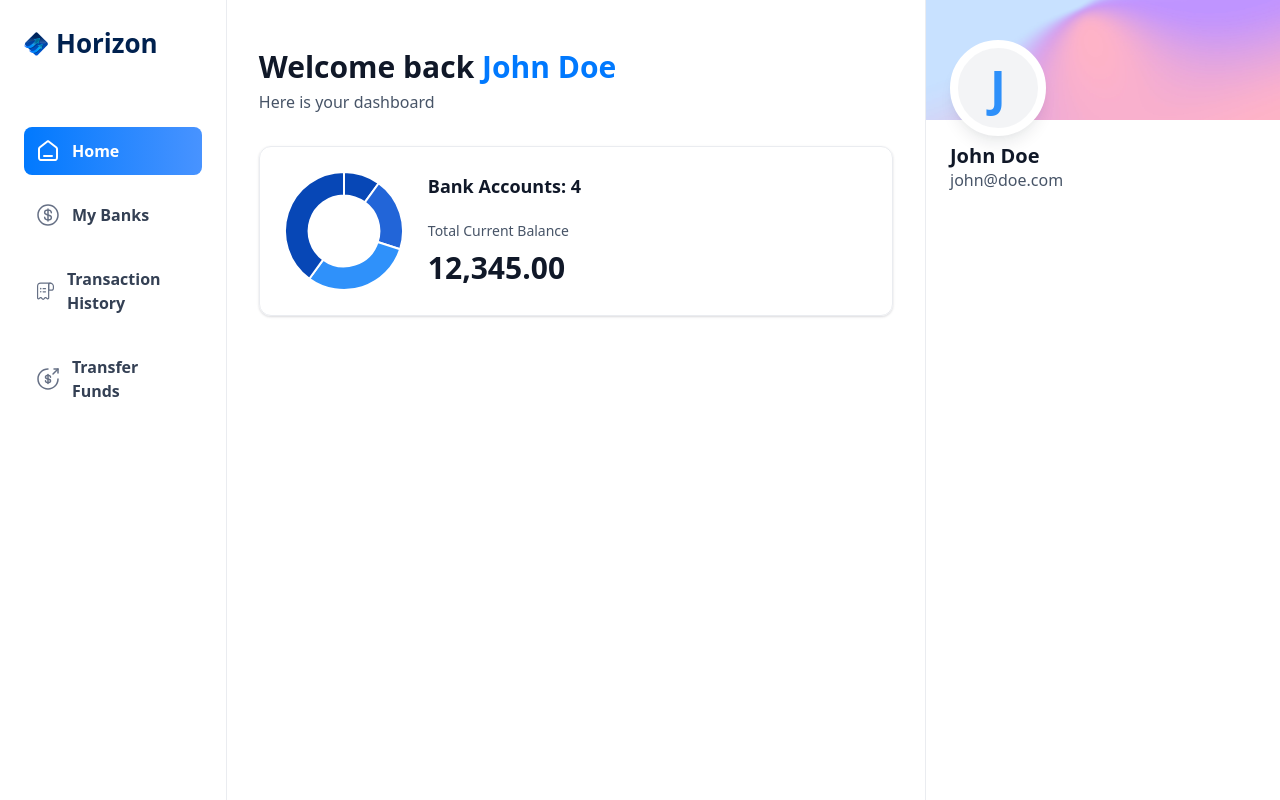
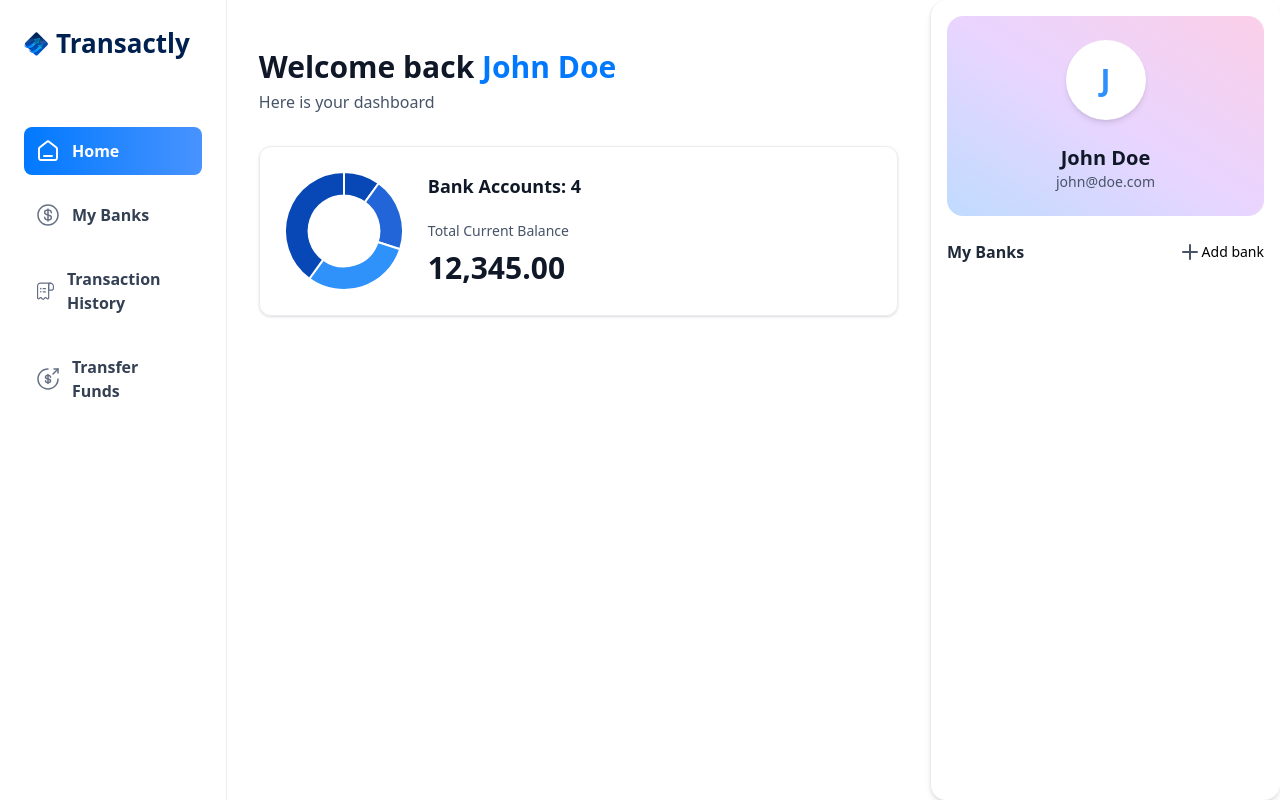
Before and after one commit to FarhanYousafzai0/Transactly, a Next.js app: page / in a window 1280 px wide. Built offline with nearby package versions, Linux system fonts and the light colour scheme.

Commit message:
Adding Banks

```diff
--- a/app/(root)/page.jsx
+++ b/app/(root)/page.jsx
@@ -15,7 +15,7 @@ const Dashboard = () => {
         <TotalBalanceBox accounts={[]} totalBanks={4} totalCurrentBalance={12345}/>
       </div>
     </div>
-    <RightSidebar user={isLoggedIn} totalBanks={4} totalCurrentBalance={12345} />
+    <RightSidebar user={isLoggedIn} banks={[{},{}]} totalCurrentBalance={12345} />
   </div>
 
   </>
--- a/app/globals.css
+++ b/app/globals.css
@@ -171,7 +171,7 @@
   }
 
   .profile-details {
-    @apply absolute top-20 flex flex-col pt-11;
+    @apply  flex flex-col pt-11;
   }
 
   .profile-name {
--- /dev/null
+++ b/components/BankCard.jsx
@@ -0,0 +1,11 @@
+import React from 'react'
+
+const BankCard = ({account, userName, showBalance = true}) => {
+  return (
+    <div>
+
+    </div>
+  )
+}
+
+export default BankCard
--- /dev/null
+++ b/components/Footer.jsx
@@ -0,0 +1,14 @@
+import React from 'react'
+
+const Footer = ({user}) => {
+  return (
+   <footer className='footer'>
+    <div className='footer-name'>
+      <span className='footer-name-icon'>{user.firstName[0]}</span>
+      <span className='footer-name-text'>{user.firstName} {user.lastName}</span>
+    </div>
+   </footer>
+  )
+}
+
+export default Footer
--- a/components/RightSidebar.jsx
+++ b/components/RightSidebar.jsx
@@ -1,23 +1,62 @@
 import React from 'react'
+import Link from 'next/link'
+import Image from 'next/image'
+import BankCard from './BankCard'
 
-const RightSidebar = ({user, totalBanks, totalCurrentBalance}) => {
+const RightSidebar = ({ user, banks, totalCurrentBalance }) => {
   return (
-    <>
-      <aside className='right-sidebar'>
-        <div className='profile-banner'>
-          <div className="profile">
-            <div className="profile-img">
-              <span className="text-5xl font-bold text-blue-500">{user.firstName[0]}</span>
+    <aside className=" no-scrollbar  h-screen max-h-screen flex-col border-l border-gray-200 xl:flex w-[355px] xl:overflow-y-scroll hidden md:flex  max-w-[350px] bg-white rounded-2xl shadow-md p-4">
+
+      {/* Profile Section */}
+      <section className="flex flex-col items-center bg-gradient-to-tr from-blue-200 via-purple-200 to-pink-200 rounded-2xl p-6">
+        <div className="flex items-center justify-center w-20 h-20 bg-white rounded-full shadow-md">
+          <span className="text-3xl font-bold text-blue-500">
+            {user?.firstName?.[0]}
+          </span>
+        </div>
+
+        <div className="mt-6 text-center">
+          <h1 className="text-xl font-semibold text-gray-900">
+            {user?.firstName} {user?.lastName}
+          </h1>
+          <p className="text-sm text-gray-600">{user?.email}</p>
+        </div>
+      </section>
+
+      {/* My Banks Section */}
+      <section className="mt-6">
+        <div className="flex items-center justify-between mb-4">
+          <h2 className="text-base font-semibold text-gray-800">My Banks</h2>
+          <Link href="/banks" className="text-sm  flex items-center hover:text-blue-600 font-medium  hover:underline">
+          <Image  src="/icons/plus.svg" alt='add-bank' width={24} height={24} />
+            Add bank
+          </Link>
+        </div>
+
+        {banks?.length > 0 && (
+          <div className="relative flex flex-1 flex-col items-center justify-center gap-5">
+            <div className='relative bg-blue-500 w-full z-10'>
+            <BankCard
+                  key={banks[0].$id}
+                  account={banks[0]}
+                  userName={`${user.firstName} ${user.lastName}`}
+                  showBalance={false}
+                />
             </div>
-
-            <div className="profile-details mt-5">
-              <h1 className="profile-name">{user.firstName} {user.lastName}</h1>
-              <p className="profile-email">{user.email}</p>
-            </div>
+            {banks[1] && (
+              <div className="absolute right-0 bg-red-600 top-8 z-0 w-[90%]">
+              <BankCard
+                  key={banks[1].$id}
+                  account={banks[1]}
+                  userName={`${user.firstName} ${user.lastName}`}
+                  showBalance={false}
+                />
+              </div>
+            )}
           </div>
-        </div>
-      </aside>
-    </>
+        )}
+      </section>
+    </aside>
   )
 }
 
--- a/components/Sidebar.jsx
+++ b/components/Sidebar.jsx
@@ -6,6 +6,7 @@ import Image from 'next/image'
 import Link from 'next/link'
 import { usePathname } from 'next/navigation'
 import React from 'react'
+import Footer from './Footer'
 
 const Sidebar = ({user}) => {
 
@@ -19,10 +20,10 @@ const Sidebar = ({user}) => {
             src="/icons/logo.svg"
             width={34}
             height={34}
-            alt="Horizon logo"
+            alt="Transactly logo"
             className="size-[24px] max-xl:size-14"
           />
-          <h1 className="sidebar-logo">Horizon</h1>
+          <h1 className="sidebar-logo">Transactly</h1>
         </Link>
 
         {sidebarLinks.map(({ label, route, imgURL }) => {
@@ -50,9 +51,10 @@ const Sidebar = ({user}) => {
   );
 })}
 
-
+<Footer user={user} />
 
 </nav>
+
 
 
     </section>
```
